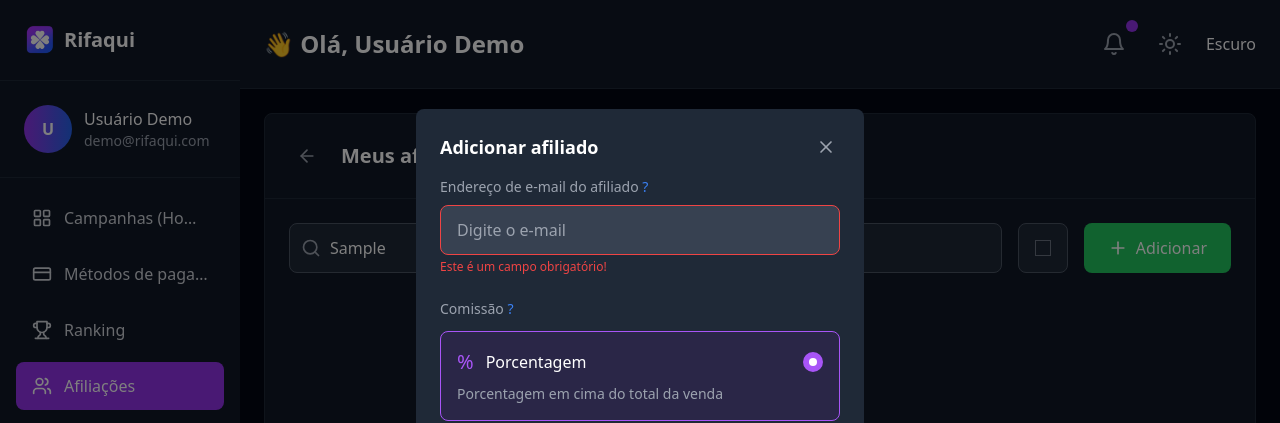
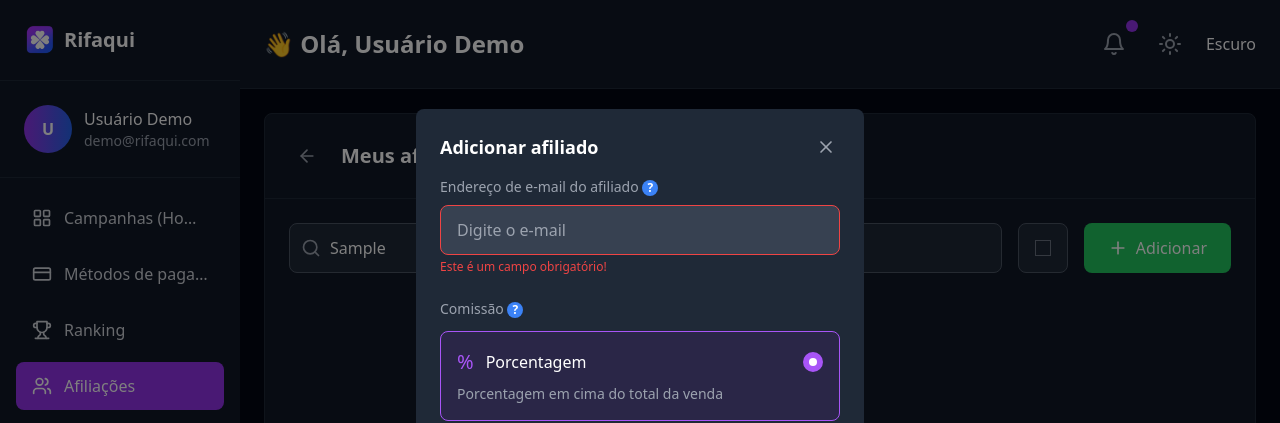
Before and after one commit to gilson954/sistema-rifa, a React (Vite) app: page /dashboard/affiliations/manage in a window 1280 px wide. Both pictures are taken after typing "Sample" into the empty fields and a click on the button "Adicionar". Shown: the top 423 px of the page. Built offline with nearby package versions, Linux system fonts and the light colour scheme.

Commit message:
Add circle around question mark

```diff
--- a/src/pages/AffiliatesManagementPage.tsx
+++ b/src/pages/AffiliatesManagementPage.tsx
@@ -149,7 +149,10 @@ const AffiliatesManagementPage = () => {
               {/* Email Field */}
               <div>
                 <label className="block text-sm text-gray-600 dark:text-gray-400 mb-2">
-                  Endereço de e-mail do afiliado <span className="text-blue-500">?</span>
+                  Endereço de e-mail do afiliado{' '}
+                  <span className="inline-flex items-center justify-center w-4 h-4 bg-blue-500 text-white text-xs rounded-full font-bold">
+                    ?
+                  </span>
                 </label>
                 <input
                   type="email"
@@ -168,7 +171,10 @@ const AffiliatesManagementPage = () => {
               {/* Commission Type */}
               <div>
                 <label className="block text-sm text-gray-600 dark:text-gray-400 mb-3">
-                  Comissão <span className="text-blue-500">?</span>
+                  Comissão{' '}
+                  <span className="inline-flex items-center justify-center w-4 h-4 bg-blue-500 text-white text-xs rounded-full font-bold">
+                    ?
+                  </span>
                 </label>
 
                 {/* Percentage Option */}
```
